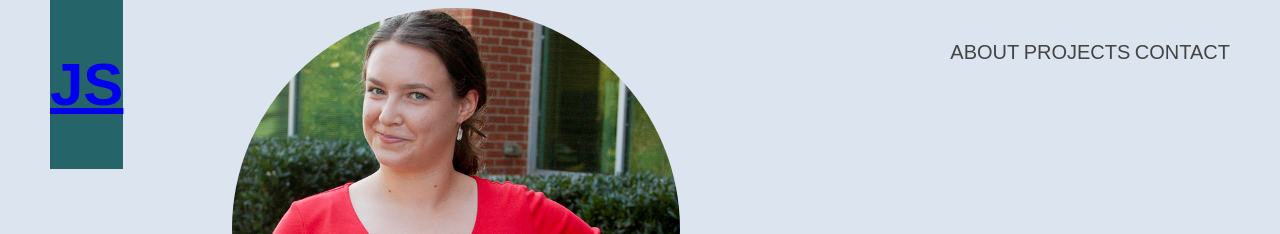
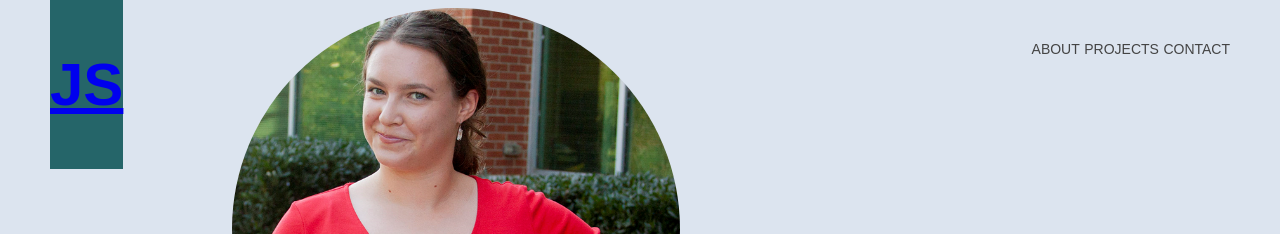
Before and after one commit to jordanstidham/PORTFOLIO, a Jekyll site: the page built from README.md, in a window 1280 px wide. Shown: the top 234 px of the page. Built offline with Jekyll 4.4.1, drawn with Linux system fonts in a browser that asks for light colours; our own code applies the rules of GitHub Pages for plain Markdown files.

Commit message:
Update main.css

```diff
--- a/css/main.css
+++ b/css/main.css
@@ -50,7 +50,7 @@ body {
     color: #444;
     text-decoration: none;
     text-transform: uppercase;
-    font-size: 20px;
+    font-size: 14px;
 }
 .nav ul li a:hover {
     color: #000;
@@ -81,7 +81,7 @@ address {
 .nav ul li ul {
     display: none;
     width: 300px;
-    list-style-type: none;
+    list-style: none;
     position: absolute;
     text-align: left;
     box-shadow: 0px 8px 16px 0px rgba(0,0,0,0.2);
```
